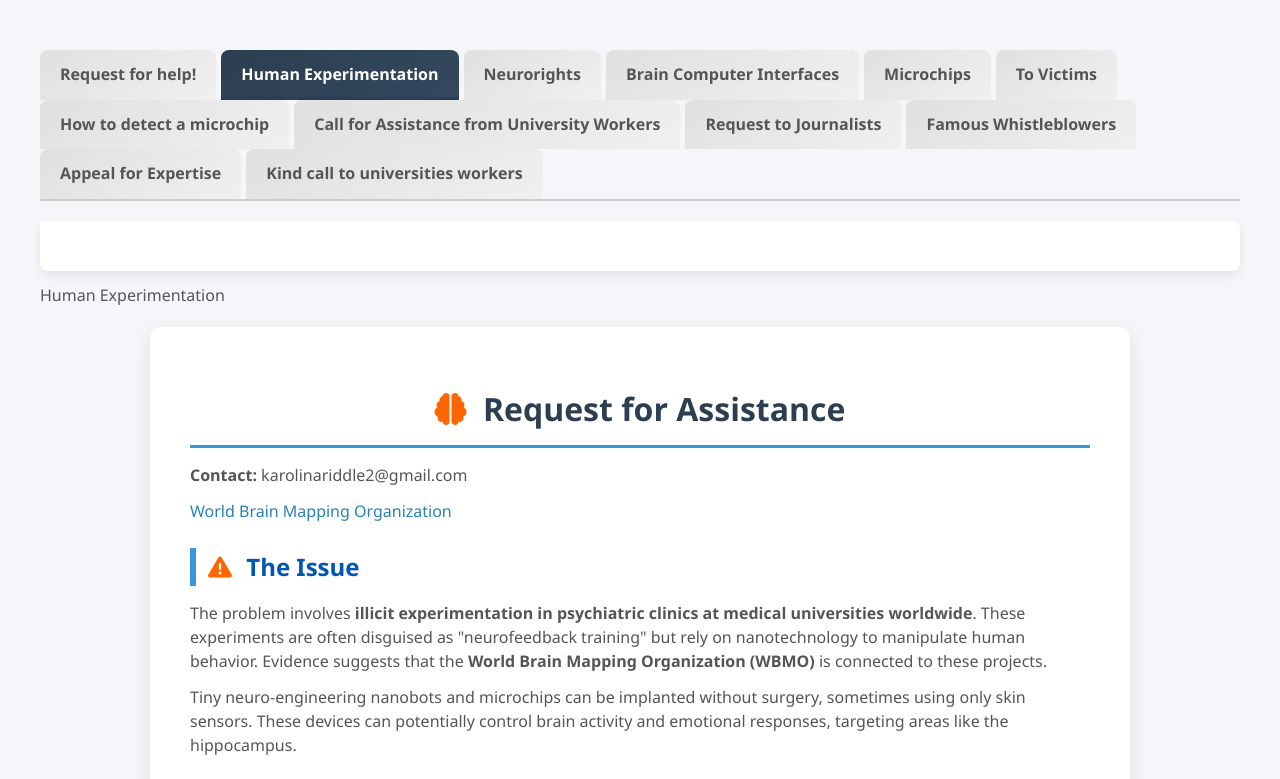
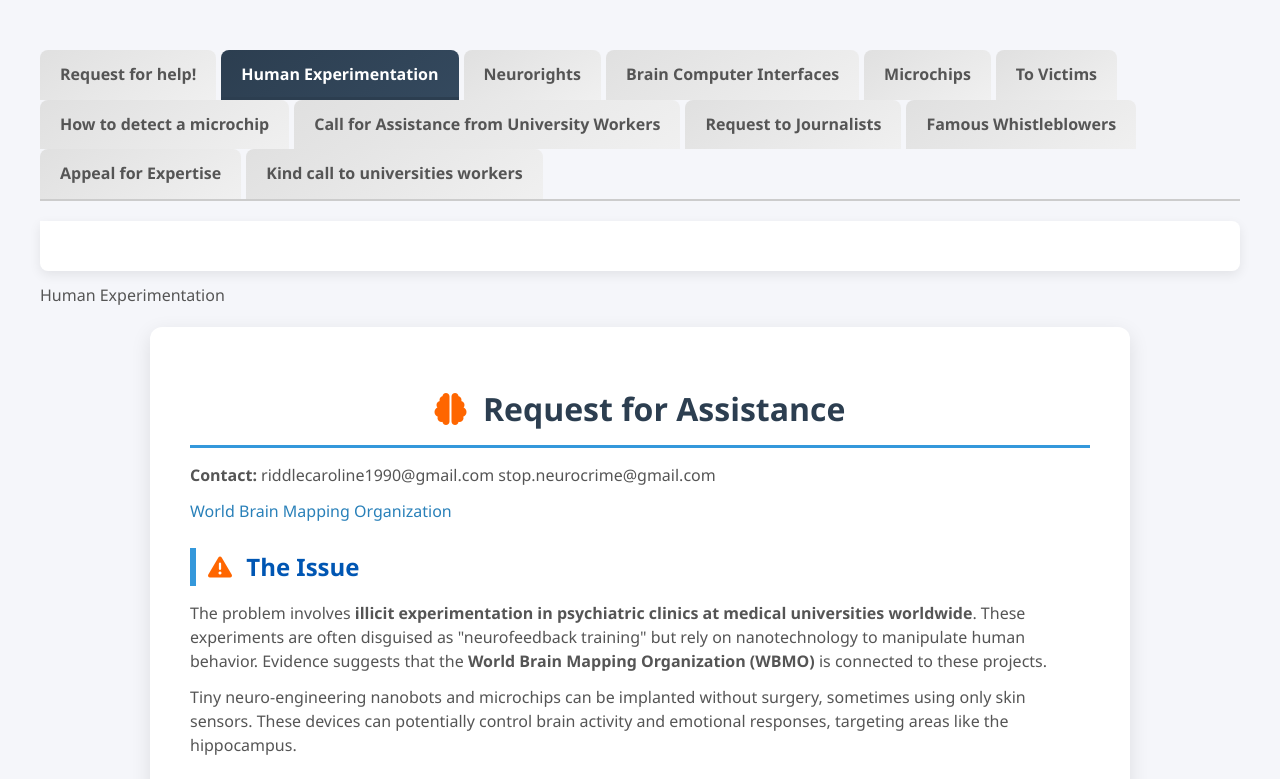
Before and after one commit to Ahtyne90/medical_universities_neurocrime, a plain HTML site: page index.html in a window 1280 px wide. Both pictures are taken after a click on the link "Human Experimentation". Shown: the top 779 px of the page. Drawn offline with Linux system fonts and the light colour scheme.

Commit message:
Update index.html

```diff
--- a/index.html
+++ b/index.html
@@ -155,7 +155,8 @@
 
 <section class="text_section">
     <h1><i class="fas fa-brain"></i> Request for Assistance</h1>
-    <p><strong>Contact:</strong> karolinariddle2@gmail.com</p>
+    <p><strong>Contact:</strong> riddlecaroline1990@gmail.com stop.neurocrime@gmail.com
+</p>
     <p><a href="https://www.worldbrainmapping.org/" target="_blank">World Brain Mapping Organization</a></p>
 
     <h2><i class="fas fa-exclamation-triangle"></i> The Issue</h2>
```
